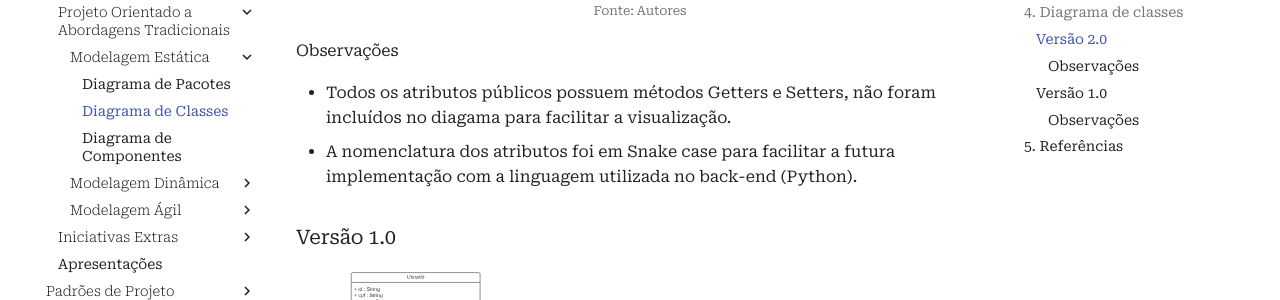
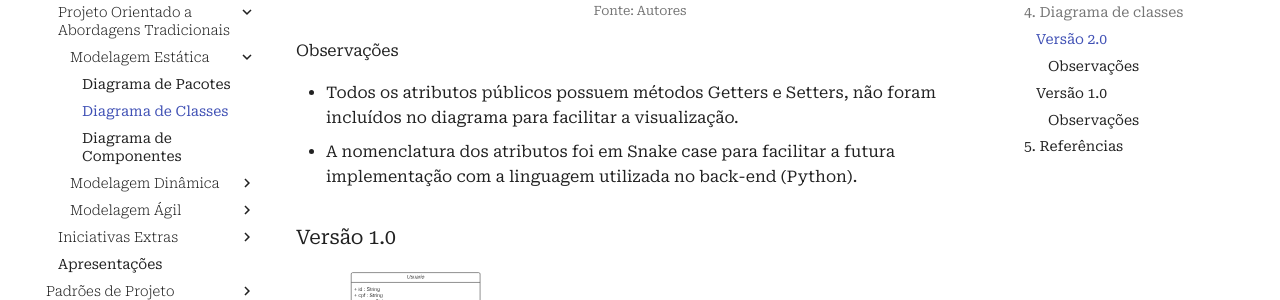
Before and after one commit to UnBArqDsw2021-2/2021.2_G4_CadernetaDeCampoDigital_docs, an MkDocs documentation site: the page built from docs/modelagem/estatica/diagrama_de_classes.md, in a window 1280 px wide and 900 px high, scrolled down 1490 px. Shown: the part 177-477 px from the top of the window. Built offline with MkDocs 1.6.1 and Material for MkDocs 9.7.7, drawn with Linux system fonts in a browser that asks for light colours; comment, search, counter and statistics services are not loaded.

Commit message:
#91 Corrigindo erro pós-review

```diff
--- a/docs/modelagem/estatica/diagrama_de_classes.md
+++ b/docs/modelagem/estatica/diagrama_de_classes.md
@@ -26,7 +26,7 @@
 <h6 align = "center">Figura 1: Diagrama de Classes Versão 2.0.</h6>
 <h6 align = "center">Fonte: Autores</h6>
 #### Observações
-- Todos os atributos públicos possuem métodos Getters e Setters, não foram incluídos no diagama para facilitar a visualização.
+- Todos os atributos públicos possuem métodos Getters e Setters, não foram incluídos no diagrama para facilitar a visualização.
 - A nomenclatura dos atributos foi em Snake case para facilitar a futura implementação com a linguagem utilizada no back-end (Python).
 
 ### Versão 1.0
```
